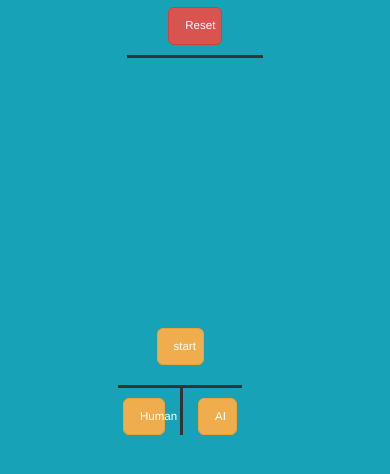
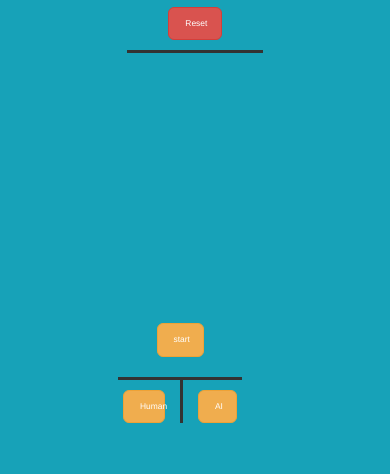
Before and after one commit to evangatte/tic-tac-toe, a plain HTML site: page index.html in a window 390 px wide. Shown: the part 102-576 px from the top of the page. Drawn offline with nearby package versions, Linux system fonts and the light colour scheme.

Commit message:
responsive test

```diff
--- a/styles.css
+++ b/styles.css
@@ -113,20 +113,20 @@ body {
     }
 
     #reset-button {
-        font-size: 11.5px;
+        font-size: 1vh;
     }
 
      #start-game {
-        font-size: 11.5px;
+        font-size: 1vh;
     }
 
     #human-button {
-        font-size: 11.5px;
+        font-size: 1vh;
     }
 
 
     #ai-button {
-        font-size: 11.5px;
+        font-size: 1vh;
     }
 
 
```
